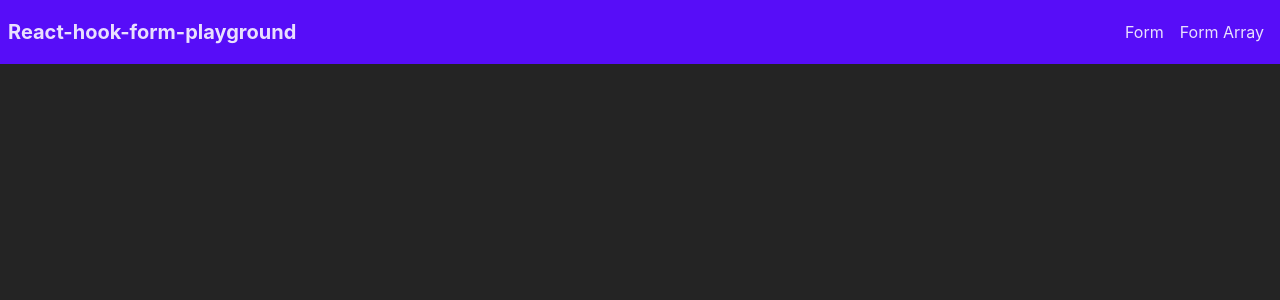
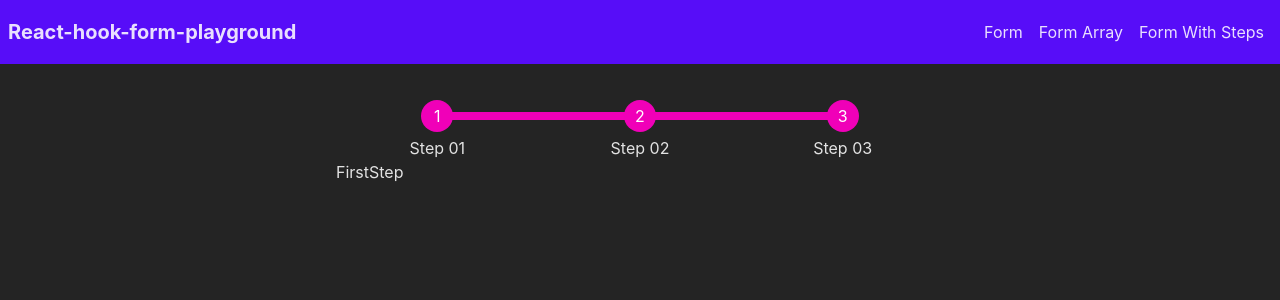
Before and after one commit to jmarc00s/react-hook-form-playground, a React (Vite) app: page /steps/first in a window 1280 px wide. Shown: the top 300 px of the page. Built offline with nearby package versions, Linux system fonts and the light colour scheme.

Commit message:
Create step form structure

```diff
--- a/src/components/Navbar/components/Menu/index.tsx
+++ b/src/components/Navbar/components/Menu/index.tsx
@@ -6,6 +6,7 @@ export const Menu = () => {
     <ul className="menu menu-horizontal">
       <MenuItem label="Form" to="/" />
       <MenuItem label="Form Array" to="/formArray" />
+      <MenuItem label="Form With Steps" to="/steps" />
     </ul>
   );
 };
--- a/src/core/router/index.tsx
+++ b/src/core/router/index.tsx
@@ -2,12 +2,21 @@ import React from 'react';
 import { Routes, Route } from 'react-router-dom';
 import { FormPage } from '../../pages/Form';
 import { FormArrayPage } from '../../pages/FormArray';
+import { FormWithStepsPage } from '../../pages/FormWithSteps';
+import { FirstStep } from '../../pages/FormWithSteps/components/FirstStep';
+import { SecondStep } from '../../pages/FormWithSteps/components/SecondStep';
+import { ThirdStep } from '../../pages/FormWithSteps/components/ThirdStep';
 
 export const AppRouter = () => {
   return (
     <Routes>
       <Route path="/" element={<FormPage />} />
       <Route path="/formArray" element={<FormArrayPage />} />
+      <Route path="/steps" element={<FormWithStepsPage />}>
+        <Route path="first" element={<FirstStep />} />
+        <Route path="second" element={<SecondStep />} />
+        <Route path="third" element={<ThirdStep />} />
+      </Route>
     </Routes>
   );
 };
--- /dev/null
+++ b/src/pages/FormWithSteps/components/FirstStep/index.tsx
@@ -0,0 +1,5 @@
+import React from 'react';
+
+export const FirstStep = () => {
+  return <div>FirstStep</div>;
+};
--- /dev/null
+++ b/src/pages/FormWithSteps/components/SecondStep/index.tsx
@@ -0,0 +1,5 @@
+import React from 'react';
+
+export const SecondStep = () => {
+  return <div>SecondStep</div>;
+};
--- /dev/null
+++ b/src/pages/FormWithSteps/components/ThirdStep/index.tsx
@@ -0,0 +1,5 @@
+import React from 'react';
+
+export const ThirdStep = () => {
+  return <div>ThirdStep</div>;
+};
--- /dev/null
+++ b/src/pages/FormWithSteps/index.tsx
@@ -0,0 +1,23 @@
+import React from 'react';
+import { Link, Outlet } from 'react-router-dom';
+
+export const FormWithStepsPage = () => {
+  return (
+    <section className="flex flex-col w-1/2 mx-auto">
+      <ul className="steps">
+        <li className="step step-secondary">
+          <Link to="first">Step 01</Link>
+        </li>
+
+        <li className="step step-secondary">
+          <Link to="second">Step 02</Link>
+        </li>
+
+        <li className="step step-secondary">
+          <Link to="third">Step 03</Link>
+        </li>
+      </ul>
+      <Outlet />
+    </section>
+  );
+};
```
